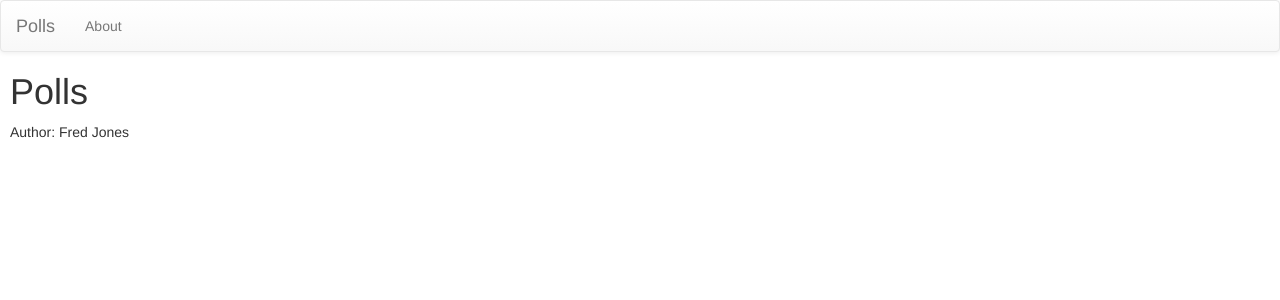
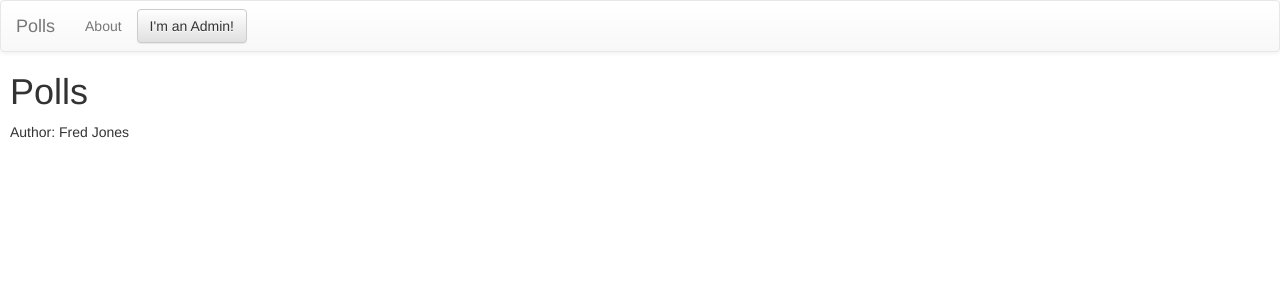
Before and after one commit to fallaciousreasoning/SENG365-Polls, a CodeIgniter app: page / in a window 1280 px wide. Shown: the top 300 px of the page. Run offline with CodeIgniter, Linux system fonts and the light colour scheme.

Commit message:
Adds an 'Admin' button

```diff
--- a/application/views/pollView.php
+++ b/application/views/pollView.php
@@ -43,6 +43,7 @@
             <div class="collapse navbar-collapse" id="bs-example-navbar-collapse-1">
                 <ul class="nav navbar-nav">
                     <li><a href="#/about">About</a></li>
+                    <button type="button" class="btn btn-default navbar-btn">I'm an Admin!</button>
                 </ul>
             </div>
         </nav>
```
